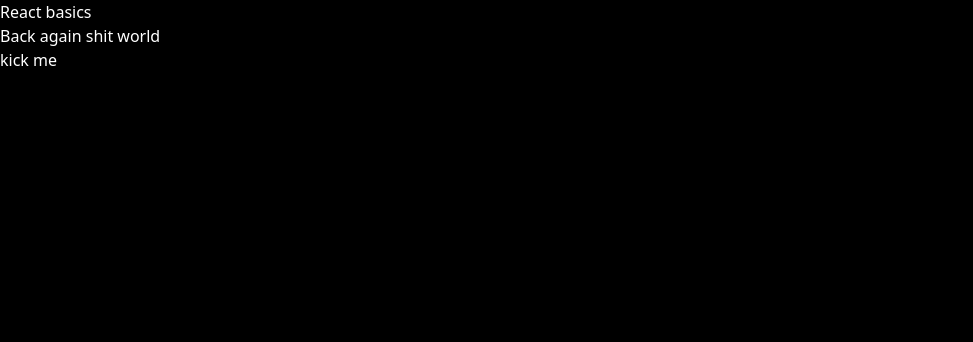
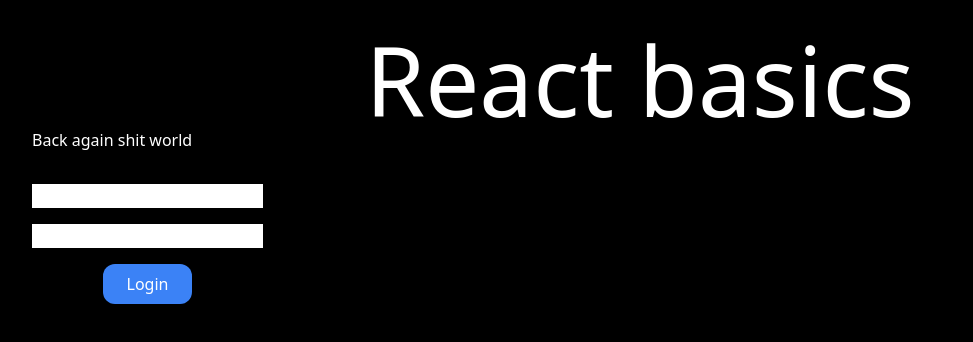
Before and after one commit to Fury2080/react-fundamentals, a React (Vite) app: page / in a window 1280 px wide. Shown: the top 342 px of the page, without its empty margins (0-973 px from the left). Built offline with nearby package versions, Linux system fonts and the light colour scheme.

Commit message:
login form created, button done

```diff
--- a/src/App.jsx
+++ b/src/App.jsx
@@ -1,14 +1,25 @@
 function App() {
   return (
-    <div className= "min-h-screen bg-black text-white">
-      <h1 className="">React basics</h1>
-      <p className="">Back again shit world</p>
+    <div className="min-h-screen bg-black text-white p-8 ">
+      <h1 className="text-8xl text-center">React basics</h1>
+      <p className="block">Back again shit world</p>
+      <LoginForm />
+    </div>
+  );
+}
+
+function LoginForm() {
+  return (
+    <div className="flex flex-col gap-4 w-fit mt-8 items-center">
+      <input type="text" />
+      <input type="password" />
       <Button />
     </div>
   );
 }
 
 function Button() {
-  return <button className="">kick me</button>;
+  return <button className="bg-blue-500 w-fit px-6 py-2 rounded-xl ">Login</button>;
 }
+
 export default App;
```
